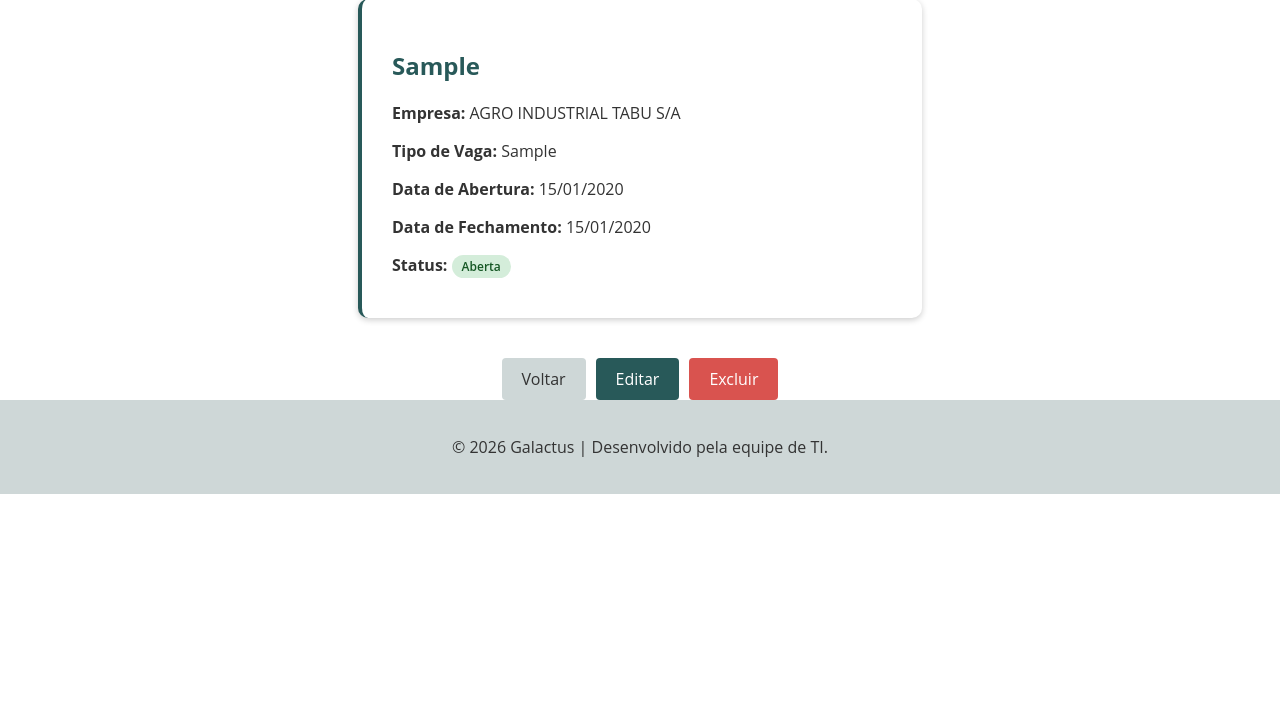
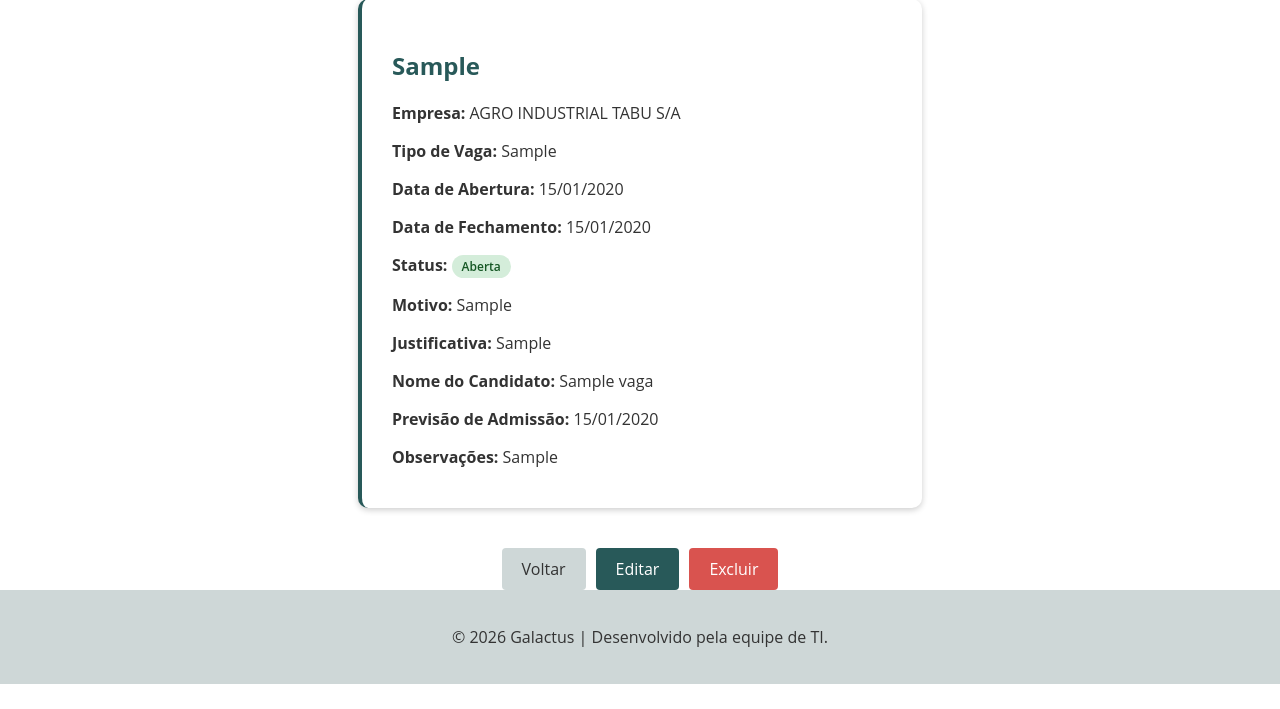
Before and after one commit to Lucasrc22/HR-Analytics, a Django app: page /vagas/1/ in a window 1280 px wide. Shown: the part 91-800 px from the top of the page. Run offline with Django 5.2, Linux system fonts and the light colour scheme; a user stored in the database is signed in; tables that the repository leaves empty hold one stand-in row (values such as "Sample post").

Commit message:
tornando datas obrigatorias e incrementando mais informações em vagas

```diff
--- a/app/templates/home.html
+++ b/app/templates/home.html
@@ -28,7 +28,7 @@
       gap: 24px;
       justify-content: center;
       align-items: stretch;
-      flex-wrap: wrap;
+      flex-wrap: nowrap;
     }
 
     .card {
@@ -38,8 +38,7 @@
       box-shadow: 0 2px 8px rgba(0,0,0,0.1);
       padding: 40px 24px;
       flex: 1 1 0;
-      min-width: 240px;
-      max-width: 280px;
+      min-width: 0;
       transition: transform 0.2s ease, box-shadow 0.2s ease;
       text-decoration: none;
       color: inherit;
--- a/cat/models.py
+++ b/cat/models.py
@@ -16,7 +16,7 @@ class CAT(models.Model):
     matricula = models.IntegerField("Matrícula", default=0)
     nom_funcionario = models.CharField("Nome do funcionário", max_length=60, default="")
     setor = models.CharField("Setor", max_length=60, default="")
-    dat_afast_func_acidte = models.DateField("Data de afastamento", null=True, blank=True)
+    dat_afast_func_acidte = models.DateField("Data de afastamento")
 
     class Meta:
         db_table = "cat"
--- a/cat/views.py
+++ b/cat/views.py
@@ -2,6 +2,7 @@ from django.views.generic import ListView, CreateView, DetailView, UpdateView, D
 from django.contrib.auth.mixins import LoginRequiredMixin, PermissionRequiredMixin
 from django.urls import reverse_lazy
 from .models import CAT
+from .forms import CATForm
 
 
 class CATListView(LoginRequiredMixin, PermissionRequiredMixin, ListView):
@@ -28,7 +29,7 @@ class CATDetailView(LoginRequiredMixin, PermissionRequiredMixin, DetailView):
 class NewCATCreateView(LoginRequiredMixin, PermissionRequiredMixin, CreateView):
     model = CAT
     template_name = "new_cat.html"
-    fields = "__all__"
+    form_class = CATForm
     success_url = "/cat/"
     permission_required = "cat.add_cat"
 
@@ -36,7 +37,7 @@ class NewCATCreateView(LoginRequiredMixin, PermissionRequiredMixin, CreateView):
 class CATUpdateView(LoginRequiredMixin, PermissionRequiredMixin, UpdateView):
     model = CAT
     template_name = "cat_update.html"
-    fields = "__all__"
+    form_class = CATForm
     permission_required = "cat.change_cat"
 
     def get_success_url(self):
--- a/vagas/admin.py
+++ b/vagas/admin.py
@@ -15,4 +15,7 @@ class VagasAdmin(admin.ModelAdmin):
         ('Datas', {
             'fields': ('data_abertura', 'data_fechamento'),
         }),
+        ('Fechamento / Candidato', {
+            'fields': ('motivo', 'justificativa', 'nome_candidato', 'previsao_admissao', 'observacoes'),
+        }),
     )
--- a/vagas/models.py
+++ b/vagas/models.py
@@ -21,9 +21,14 @@ class Vagas(models.Model):
     empresa = models.CharField("Empresa",max_length=100, null=False, blank=False, choices=EMPRESA)
     tipo_vaga = models.CharField("Tipo de Vaga",max_length=100, null=False, blank=False)
     data_abertura = models.DateField("Data de Abertura", null=False, blank=False)
-    data_fechamento = models.DateField("Data de Fechamento", null=False, blank=False)
+    data_fechamento = models.DateField("Data de Fechamento", null=True, blank=True)
     cargo = models.CharField("Cargo",max_length=100, null=False, blank=False)
     status = models.CharField("Status",max_length=100, null=False, blank=False, choices=STATUS_CHOICES)
+    motivo = models.TextField("Motivo", null=True, blank=True)
+    justificativa = models.TextField("Justificativa", null=True, blank=True)
+    nome_candidato = models.CharField("Nome do Candidato", max_length=100, null=True, blank=True)
+    previsao_admissao = models.DateField("Previsão de Admissão", null=True, blank=True)
+    observacoes = models.TextField("Observações", null=True, blank=True)
 
     def __str__(self):
         return f"{self.empresa} - {self.cargo} ({self.status})"
--- a/vagas/templates/vagas_detail.html
+++ b/vagas/templates/vagas_detail.html
@@ -101,6 +101,11 @@
         <span class="badge badge-fechada">Fechada</span>
       {% endif %}
     </p>
+    <p><strong>Motivo:</strong> {{ vaga.motivo|default:"—" }}</p>
+    <p><strong>Justificativa:</strong> {{ vaga.justificativa|default:"—" }}</p>
+    <p><strong>Nome do Candidato:</strong> {{ vaga.nome_candidato|default:"—" }}</p>
+    <p><strong>Previsão de Admissão:</strong> {% if vaga.previsao_admissao %}{{ vaga.previsao_admissao|date:"d/m/Y" }}{% else %}—{% endif %}</p>
+    <p><strong>Observações:</strong> {{ vaga.observacoes|default:"—" }}</p>
   </div>
 
   <div class="buttons-container">
--- a/vagas/views.py
+++ b/vagas/views.py
@@ -2,6 +2,7 @@ from django.views.generic import ListView, CreateView, DetailView, UpdateView, D
 from django.contrib.auth.mixins import LoginRequiredMixin, PermissionRequiredMixin
 from django.urls import reverse_lazy
 from .models import Vagas
+from .forms import VagasForm
 
 
 class VagasListView(LoginRequiredMixin, PermissionRequiredMixin, ListView):
@@ -28,7 +29,7 @@ class VagasDetailView(LoginRequiredMixin, PermissionRequiredMixin, DetailView):
 class NewVagasCreateView(LoginRequiredMixin, PermissionRequiredMixin, CreateView):
     model = Vagas
     template_name = "new_vagas.html"
-    fields = "__all__"
+    form_class = VagasForm
     success_url = "/vagas/"
     permission_required = "vagas.add_vagas"
 
@@ -36,7 +37,7 @@ class NewVagasCreateView(LoginRequiredMixin, PermissionRequiredMixin, CreateView
 class VagasUpdateView(LoginRequiredMixin, PermissionRequiredMixin, UpdateView):
     model = Vagas
     template_name = "vagas_update.html"
-    fields = "__all__"
+    form_class = VagasForm
     permission_required = "vagas.change_vagas"
 
     def get_success_url(self):
```
Also changed, not shown: app/settings.py (+19 -19 lines), cat/forms.py (added, +13 -0 lines), vagas/forms.py (added, +19 -0 lines), cat/migrations/0002_alter_cat_dat_afast_func_acidte.py (added), vagas/migrations/0002_vagas_justificativa_vagas_motivo_and_more.py (added).
